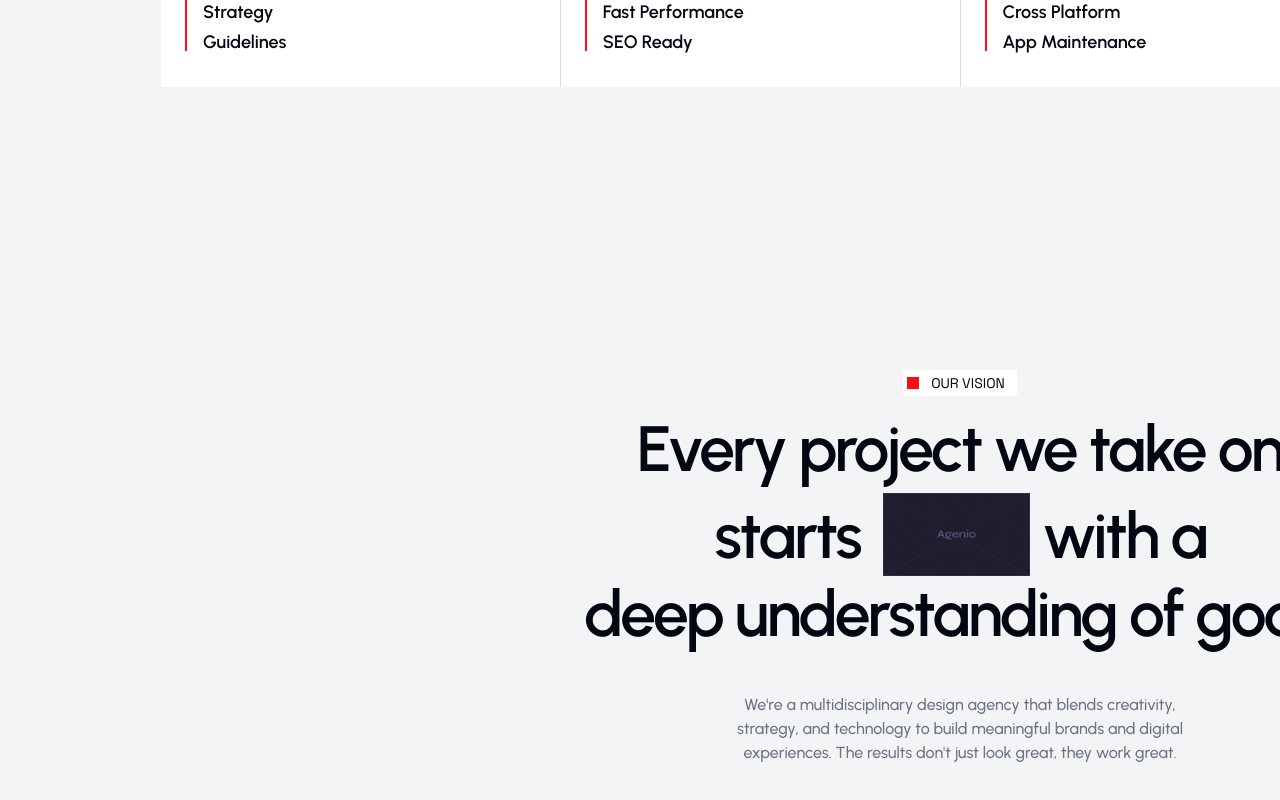
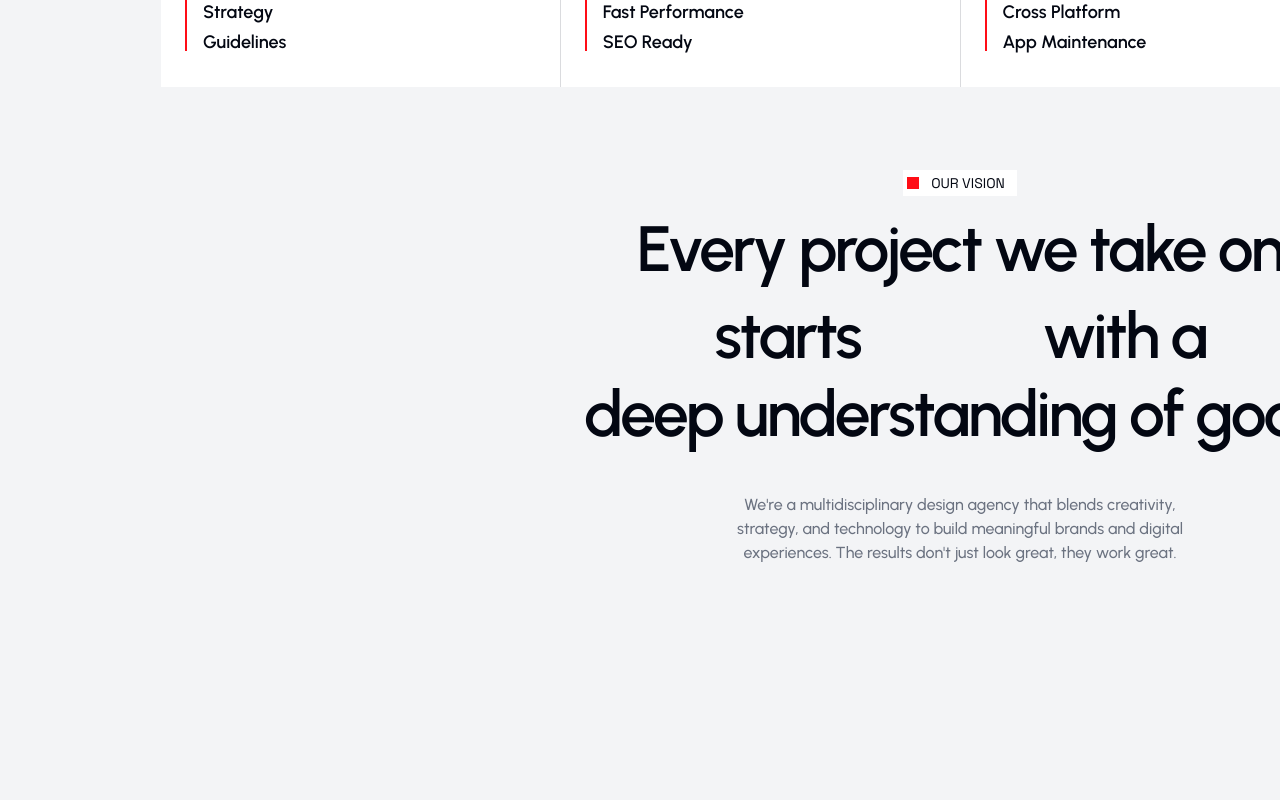
Before and after one commit to Usman-TTariq/tgtnxus, a Next.js app: page / in a window 1280 px wide. Shown: the part 3046-3846 px from the top of the page. Built offline with nearby package versions, Linux system fonts and the light colour scheme.

Commit message:
Implement syncThumbScale function for improved thumbnail scaling; update VisionProject component for better responsiveness and animation; enhance CSS styles for section layout and visibility.

```diff
--- a/src/components/sections/VisionProject.tsx
+++ b/src/components/sections/VisionProject.tsx
@@ -10,6 +10,41 @@ import "swiper/css";
 import "swiper/css/navigation";
 
 gsap.registerPlugin(ScrollTrigger);
+
+function syncThumbScale(
+  rootEl: HTMLElement,
+  wrapper: HTMLElement,
+  thumb: HTMLElement
+) {
+  const thumbRect = thumb.getBoundingClientRect();
+  const wrapRect = wrapper.getBoundingClientRect();
+
+  if (!wrapRect.width || !wrapRect.height) {
+    gsap.set(wrapper, {
+      scale: 0.1,
+      opacity: 0,
+      transformOrigin: "center center",
+    });
+    return 0.1;
+  }
+
+  const originX =
+    ((thumbRect.left + thumbRect.width / 2 - wrapRect.left) / wrapRect.width) *
+    100;
+  const originY =
+    ((thumbRect.top + thumbRect.height / 2 - wrapRect.top) / wrapRect.height) *
+    100;
+  const startScale = thumbRect.width / wrapRect.width;
+
+  gsap.set(wrapper, {
+    scale: startScale,
+    opacity: 0,
+    transformOrigin: `${originX}% ${originY}%`,
+    willChange: "transform, opacity",
+  });
+
+  return startScale;
+}
 
 export default function VisionProject() {
   const root = useRef<HTMLElement>(null);
@@ -49,28 +84,31 @@ export default function VisionProject() {
       mm = gsap.matchMedia();
 
       mm.add("(min-width: 769px)", () => {
+        const sectionInner = el.querySelector(".section-inner") as HTMLElement;
         const pinWrap = el.querySelector(".wpr-video-pin") as HTMLElement;
         const wrapper = el.querySelector(".wpr-video-wrapper") as HTMLElement;
+        const thumb = el.querySelector(
+          ".vision-inline-thumb"
+        ) as HTMLElement;
         const slideContents = wrapper?.querySelectorAll(".slide-content");
         const featureProjects =
           wrapper?.querySelectorAll(".feature-project");
         const swiperNav = wrapper?.querySelector(".swiper-navigation");
 
         if (
+          !sectionInner ||
           !pinWrap ||
           !wrapper ||
+          !thumb ||
           !slideContents?.length ||
           !featureProjects?.length ||
           !swiperNav
         )
           return;
 
-        gsap.set(wrapper, {
-          scale: 0.1,
-          opacity: 0,
-          transformOrigin: "center center",
-          willChange: "transform, opacity",
-        });
+        const applyThumbStart = () => syncThumbScale(el, wrapper, thumb);
+
+        applyThumbStart();
 
         gsap.set([...slideContents, swiperNav], {
           opacity: 0,
@@ -84,21 +122,25 @@ export default function VisionProject() {
         const tl = gsap
           .timeline({
             scrollTrigger: {
-              trigger: pinWrap,
+              trigger: sectionInner,
               start: "top top",
               end: () => "+=" + window.innerHeight,
               scrub: 0.8,
-              pin: true,
+              pin: sectionInner,
               pinType: "transform",
               pinSpacing: true,
               anticipatePin: 1,
               invalidateOnRefresh: true,
+              onRefresh: applyThumbStart,
             },
           })
           .to(wrapper, {
             opacity: 1,
             duration: 0.25,
             ease: "power1.out",
+            onStart: () => {
+              thumb.style.visibility = "hidden";
+            },
           })
           .to(wrapper, {
             scale: 1,
@@ -120,11 +162,27 @@ export default function VisionProject() {
               pointerEvents: "auto",
             },
             ">"
+          )
+          .to(
+            pinWrap,
+            { pointerEvents: "auto", duration: 0 },
+            ">"
           );
 
-        requestAnimationFrame(() => ScrollTrigger.refresh());
+        const refresh = () => {
+          applyThumbStart();
+          ScrollTrigger.refresh();
+        };
+
+        window.addEventListener("resize", refresh);
+        ScrollTrigger.addEventListener("refreshInit", applyThumbStart);
+
+        requestAnimationFrame(() => requestAnimationFrame(refresh));
 
         return () => {
+          window.removeEventListener("resize", refresh);
+          ScrollTrigger.removeEventListener("refreshInit", applyThumbStart);
+          thumb.style.visibility = "";
           tl.scrollTrigger?.kill();
           tl.kill();
         };
@@ -157,7 +215,9 @@ export default function VisionProject() {
                     <img
                       src="/assets/images/portfolio/sm.webp"
                       width={147}
+                      height={83}
                       alt=""
+                      className="vision-inline-thumb"
                     />
                   </span>{" "}
                   with a
@@ -182,7 +242,7 @@ export default function VisionProject() {
                     <div className="slide feature-project">
                       <div className="image-area">
                         <img
-                          src="/assets/images/portfolio/01.webp"
+                          src="/assets/images/portfolio/sm.webp"
                           alt=""
                           className="video-img"
                         />
--- a/src/styles/vision-project.css
+++ b/src/styles/vision-project.css
@@ -1,27 +1,39 @@
 .wpr-project-area .section-inner {
   position: relative;
   z-index: 1;
+  height: 100vh;
+  min-height: 100vh;
+  display: flex;
+  flex-direction: column;
+  align-items: center;
+  justify-content: center;
 }
 .wpr-project-area .section-inner .space {
-  display: block;
-  height: 200px;
+  display: none;
+  height: 0;
 }
 .wpr-project-area .section-inner .floating-content {
-  position: sticky;
-  top: 32.5%;
-  left: 0;
+  position: relative;
+  top: unset;
+  left: unset;
   width: 100%;
   max-width: 100%;
-  z-index: -1;
-  margin-bottom: 20px;
+  z-index: 2;
+  margin-bottom: 0;
   pointer-events: none;
+  display: flex;
+  align-items: center;
+  justify-content: center;
 }
 .wpr-project-area .wpr-video-pin {
-  position: relative;
+  position: absolute;
+  inset: 0;
   display: block;
-  height: 100vh !important;
+  width: 100%;
+  height: 100% !important;
   margin: 0;
   z-index: 10;
+  pointer-events: none;
 }
 .wpr-project-area .wpr-video-wrapper {
   width: 100%;
@@ -118,7 +130,16 @@
 }
 
 @media (max-width: 768px) {
+  .wpr-project-area {
+    min-height: auto;
+  }
+  .wpr-project-area .section-inner {
+    height: auto;
+    min-height: auto;
+    display: block;
+  }
   .wpr-project-area .section-inner .space {
+    display: block;
     height: 100px;
   }
   .wpr-project-area .section-inner .floating-content {
@@ -144,7 +165,7 @@
 .wpr-project-area {
   width: 100%;
   height: 100%;
-  min-height: 3200px;
+  min-height: 100vh;
   overflow: visible;
   background: #f3f4f6;
 }
@@ -230,7 +251,7 @@
   padding-top: 0;
 }
 
-.wpr-project-area .section-inner .floating-content .section-title-area .section-title span img {
+.wpr-project-area .section-inner .floating-content .section-title-area .section-title span img.vision-inline-thumb {
   display: inline-block;
   width: 147px;
   height: 83px;
@@ -238,6 +259,8 @@
   margin-top: -15px;
   object-fit: cover;
   vertical-align: middle;
+  position: relative;
+  z-index: 3;
 }
 
 .wpr-project-area .section-inner .floating-content .section-title-area .desc {
```
